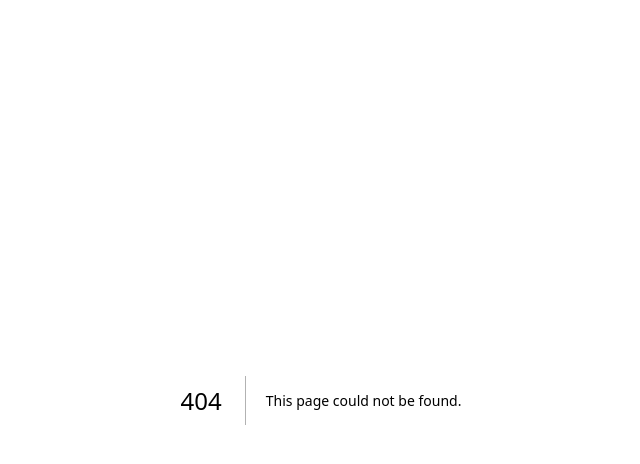
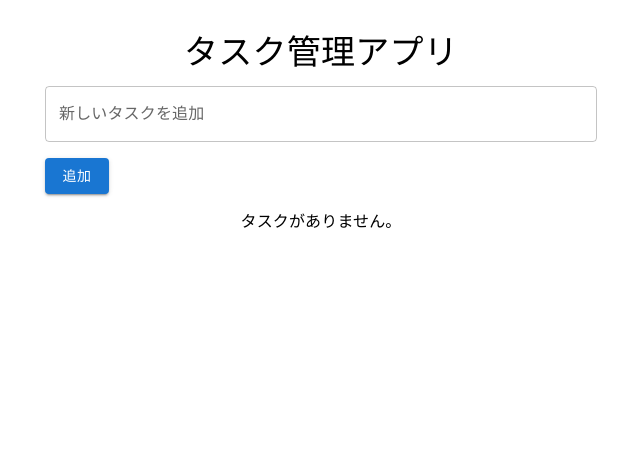
Before and after one commit to kojiman-git/next_practice, a Next.js app: page /080_my-task-app_Material_UI in a window 1280 px wide. Before the commit this address had no page. Shown: the top 464 px of the page, without its empty margins (319-959 px from the left). Built offline with nearby package versions, Linux system fonts and the light colour scheme.

Commit message:
タスク管理アプリにMaterial UIを導入したバージョンを実装

```diff
--- /dev/null
+++ b/src/app/080_my-task-app_Material_UI/page.js
@@ -0,0 +1,75 @@
+"use client";
+
+import { useState } from 'react';
+import { Container, TextField, Button, List, ListItem, ListItemText, IconButton, Checkbox, Typography } from '@mui/material';
+import DeleteIcon from '@mui/icons-material/Delete';
+
+export default function Home() {
+  const [tasks, setTasks] = useState([]);
+  const [taskInput, setTaskInput] = useState('');
+
+  const addTask = () => {
+    if (taskInput) {
+      setTasks([...tasks, { text: taskInput, completed: false }]);
+      setTaskInput('');
+    }
+  };
+
+  const toggleTask = (index) => {
+    const newTasks = [...tasks];
+    newTasks[index].completed = !newTasks[index].completed;
+    setTasks(newTasks);
+  };
+
+  const deleteTask = (index) => {
+    const newTasks = tasks.filter((_, i) => i !== index);
+    setTasks(newTasks);
+  };
+
+  return (
+    <Container maxWidth="sm" style={{ marginTop: '2rem' }}>
+      <Typography variant="h4" align="center" gutterBottom>
+        タスク管理アプリ
+      </Typography>
+      <TextField
+        fullWidth
+        variant="outlined"
+        label="新しいタスクを追加"
+        value={taskInput}
+        onChange={(e) => setTaskInput(e.target.value)}
+      />
+      <Button
+        variant="contained"
+        color="primary"
+        onClick={addTask}
+        style={{ marginTop: '1rem' }}
+      >
+        追加
+      </Button>
+
+      {tasks.length === 0 ? (
+        <Typography variant="body1" align="center" style={{ marginTop: '1rem' }}>
+          タスクがありません。
+        </Typography>
+      ) : (
+        <List>
+          {tasks.map((task, index) => (
+            <ListItem key={index} dense onClick={() => toggleTask(index)}>
+              <Checkbox checked={task.completed} />
+              <ListItemText
+                primary={task.text}
+                style={{ textDecoration: task.completed ? 'line-through' : 'none' }}
+              />
+              <IconButton edge="end" aria-label="delete" onClick={(event) => {
+                  event.stopPropagation(); // イベントのバブリングを防ぐ
+                  deleteTask(index);
+              }}>
+                <DeleteIcon />
+              </IconButton>
+            </ListItem>
+          ))}
+        </List>
+      )}
+    </Container>
+  );
+}
--- a/src/data/nav.js
+++ b/src/data/nav.js
@@ -12,4 +12,5 @@ export const navList = [
   "070_my-counter-app",
   "070_my-counter-app_Material_UI",
   "080_my-task-app",
+  "080_my-task-app_Material_UI",
 ];
```
